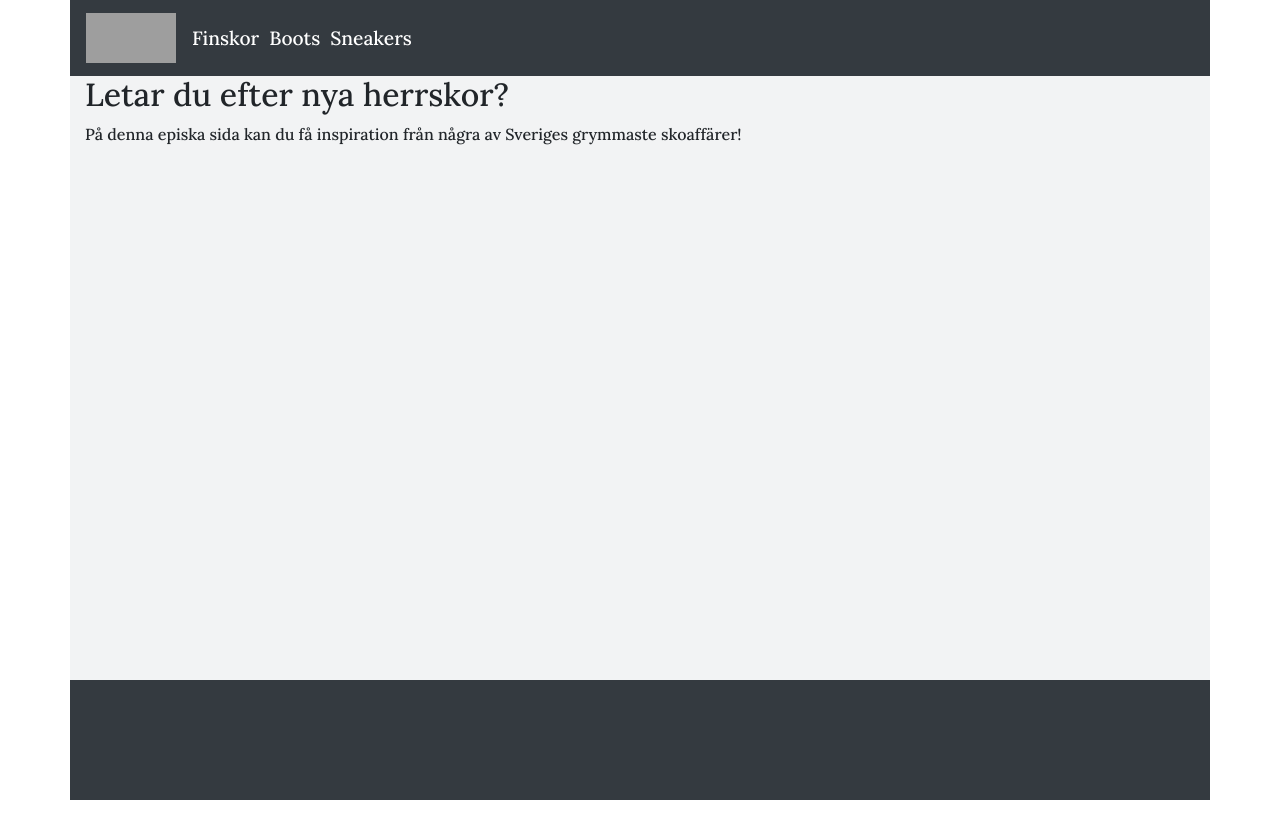
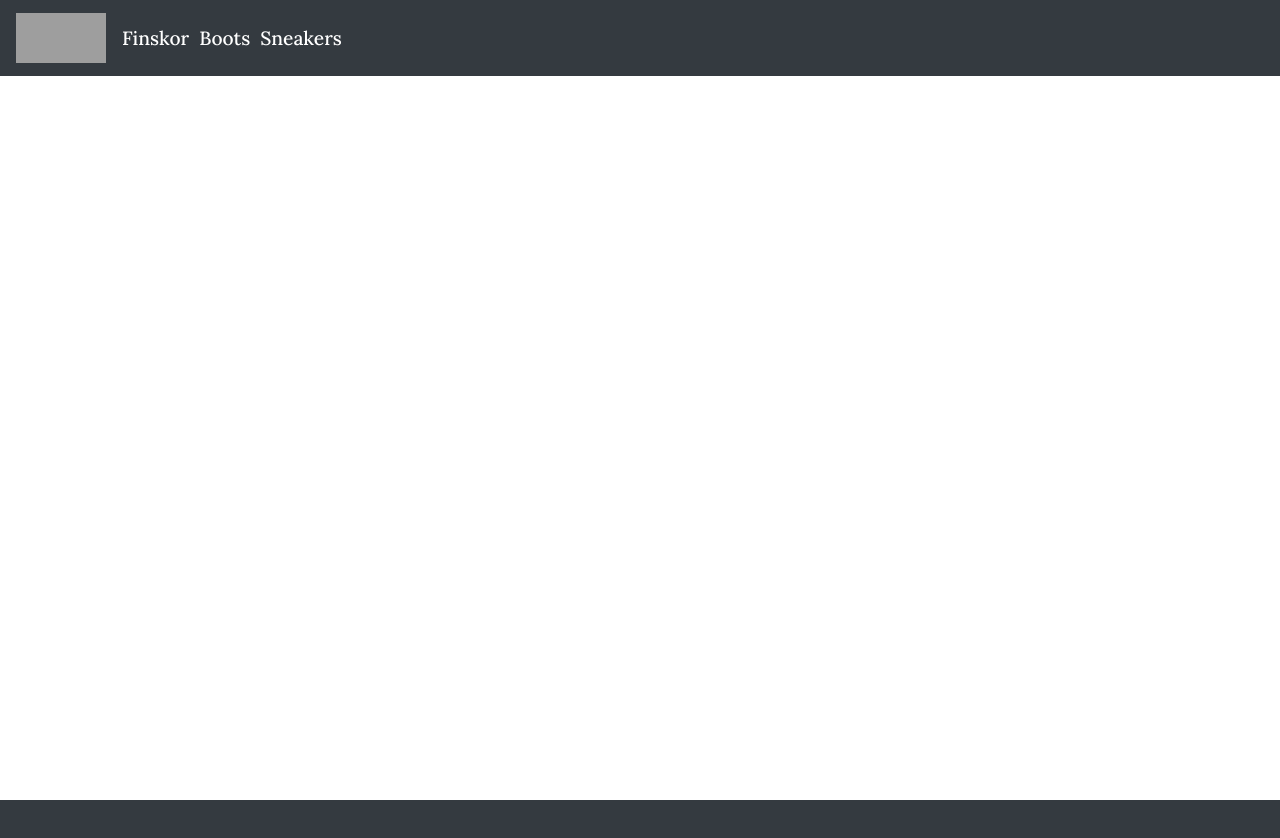
Before and after one commit to AntonNordgren/a, a Next.js app: page / in a window 1280 px wide. Shown: the top 838 px of the page. Before the commit the page ends 800 px from the top, so only its background shows below. Built offline with nearby package versions, Linux system fonts and the light colour scheme; grey boxes are pictures that could not be loaded.

Commit message:
Changed style again lol

```diff
--- a/components/TopicContent.js
+++ b/components/TopicContent.js
@@ -7,11 +7,11 @@ import Col from 'react-bootstrap/Col'
 export default function TopicContent({ data }) {
 
   return (
-    <Container fluid>
-      <Row style={{ marginLeft: "-23px", marginRight: "-23px" }} >
+    <Container style={{marginTop: "75px"}}>
+      <Row>
         {
           data.map(shoe => (
-            <Col className="p-2" sm={12} md={6} lg={4}>
+            <Col className="p-2" sm={6} md={4} lg={3}>
               <Card style={{ borderRadius: "0px", border: "none", boxShadow: "gray 5px 5px 10px", borderRadius: "0px" }}>
                 <Card.Img variant="top" style={{ margin: "auto", padding: "0px", borderRadius: "0px" }} src={shoe.img} />
                 <Card.Body>
--- a/components/footer.js
+++ b/components/footer.js
@@ -1,12 +1,12 @@
+import Navbar from 'react-bootstrap/Navbar'
+
 export default function Footer() {
-
   const style = {
     backgroundColor: "#343a40",
-    height: "15vh"
+    height: "80px",
   }
 
   return (
-    <div className="Footer" style={style}>
-    </div>
+    <Navbar className="p-0 m-0" style={style}></Navbar>
   )
 }
--- a/components/layout.js
+++ b/components/layout.js
@@ -1,12 +1,14 @@
 import Navigation from './navigation'
 import Footer from './footer'
+
+import Container from 'react-bootstrap/Container'
 
 export default function Layout({ children }) {
 
   const pageStyle = {
     display: "grid",
     gridTemplateRows: "auto 1fr auto",
-    minHeight: "100vh"
+    minHeight: "100vh",
   }
 
   const contentStyle = {
@@ -14,11 +16,13 @@ export default function Layout({ children }) {
   }
 
   return (
-    <div style={pageStyle}>
+    <div>
       <Navigation />
-        <div style={contentStyle}>
+      <Container style={pageStyle}>
+        <div style={pageStyle}>
           {children}
         </div>
+      </Container>
       <Footer />
     </div>
   )
--- a/components/navigation.js
+++ b/components/navigation.js
@@ -30,7 +30,7 @@ export default function Navigation() {
 }
 
   return (
-    <Navbar bg="dark" variant="dark">
+    <Navbar bg="dark" variant="dark" fixed="top">
       <Navbar.Brand>
         <Link href="/">
           <img src="/navlogo.png" width="90px" height="50px" />
--- a/pages/_app.js
+++ b/pages/_app.js
@@ -10,16 +10,16 @@ import Layout from '../components/layout'
 
 function MyApp({ Component, pageProps }) {
   return (
-    <Container className="p-0" expand="md">
+    <div>
       <Head>
         <meta name="viewport" content="initial-scale=1.0, width=device-width" />
-        <link rel="preconnect" href="https://fonts.gstatic.com"/>
-        <link href="https://fonts.googleapis.com/css2?family=Lora:wght@500&display=swap" rel="stylesheet"/>
+        <link rel="preconnect" href="https://fonts.gstatic.com" />
+        <link href="https://fonts.googleapis.com/css2?family=Lora:wght@500&display=swap" rel="stylesheet" />
       </Head>
       <Layout>
         <Component {...pageProps} />
       </Layout>
-    </Container>
+    </div>
   )
 }
 
--- a/pages/index.js
+++ b/pages/index.js
@@ -9,40 +9,8 @@ export default function Home() {
   }
 
   return (
-    <Container fluid>
+    <div>
 
-      <h2>Letar du efter nya herrskor?</h2>
-      <p>På denna episka sida kan du få inspiration från några av Sveriges grymmaste skoaffärer!</p>
-
-      {/* <Carousel>
-        <Carousel.Item>
-          <img
-            className="d-block w-100 h-100"
-            src="https://i.pinimg.com/originals/e4/f3/49/e4f3495c5c2568da3f18131488305ef0.jpg"
-            alt="First slide"
-            style={imgStyle}
-          />
-        </Carousel.Item>
-
-        <Carousel.Item>
-          <img
-            className="d-block w-100 h-100"
-            src="https://i.pinimg.com/originals/3d/7d/cd/3d7dcd18bc75ceef1cf63b23d4dc61b0.jpg"
-            alt="Third slide"
-            style={imgStyle}
-          />
-        </Carousel.Item>
-
-        <Carousel.Item>
-          <img
-             className="d-block w-100 h-100"
-            src="https://previews.123rf.com/images/siwarit01/siwarit011603/siwarit01160300014/55073303-men-fashion-brown-leather-boots.jpg"
-            alt="Third slide"
-            style={imgStyle}
-          />
-        </Carousel.Item>
-      </Carousel> */}
-
-    </Container>
+    </div>
   )
 }
```
Also changed, not shown: pages/testpage.js (deleted, +0 -78 lines).
